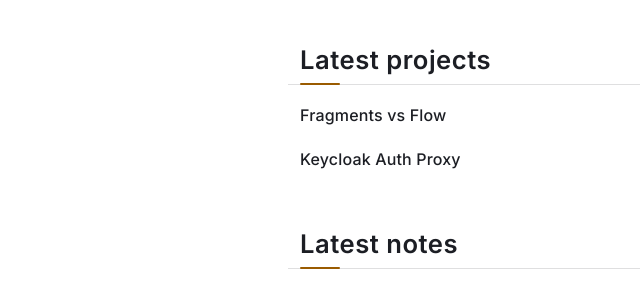
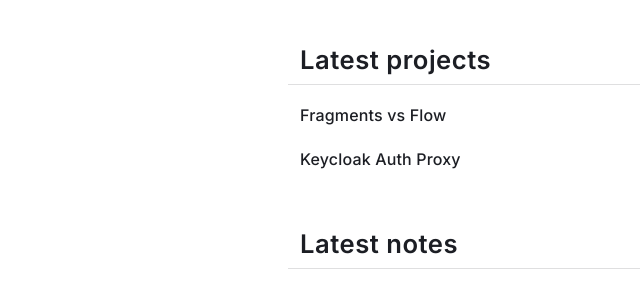
Before and after one commit to omar-massfih/omarmassfih.no, an Eleventy site: page src/index.html in a window 1280 px wide. Shown: the part 389-696 px from the top of the page, 0-640 px from the left. Built offline with nearby package versions, Linux system fonts and the light colour scheme; Eleventy itself is replaced by a stand-in of ours; files that its build step writes are made by us from their sources; no server answers.

Commit message:
Remove accent from list headers

```diff
--- a/src/style.css
+++ b/src/style.css
@@ -451,14 +451,12 @@ a:hover {
   margin: 0;
 }
 
-/* Short amber tab overlapping the divider under section headers. */
-.projects-head,
+/* Short amber tab overlapping the divider under page section headers. */
 .cv-group h2,
 .contact > h2 {
   position: relative;
 }
 
-.projects-head::after,
 .cv-group h2::after,
 .contact > h2::after {
   content: "";
```
